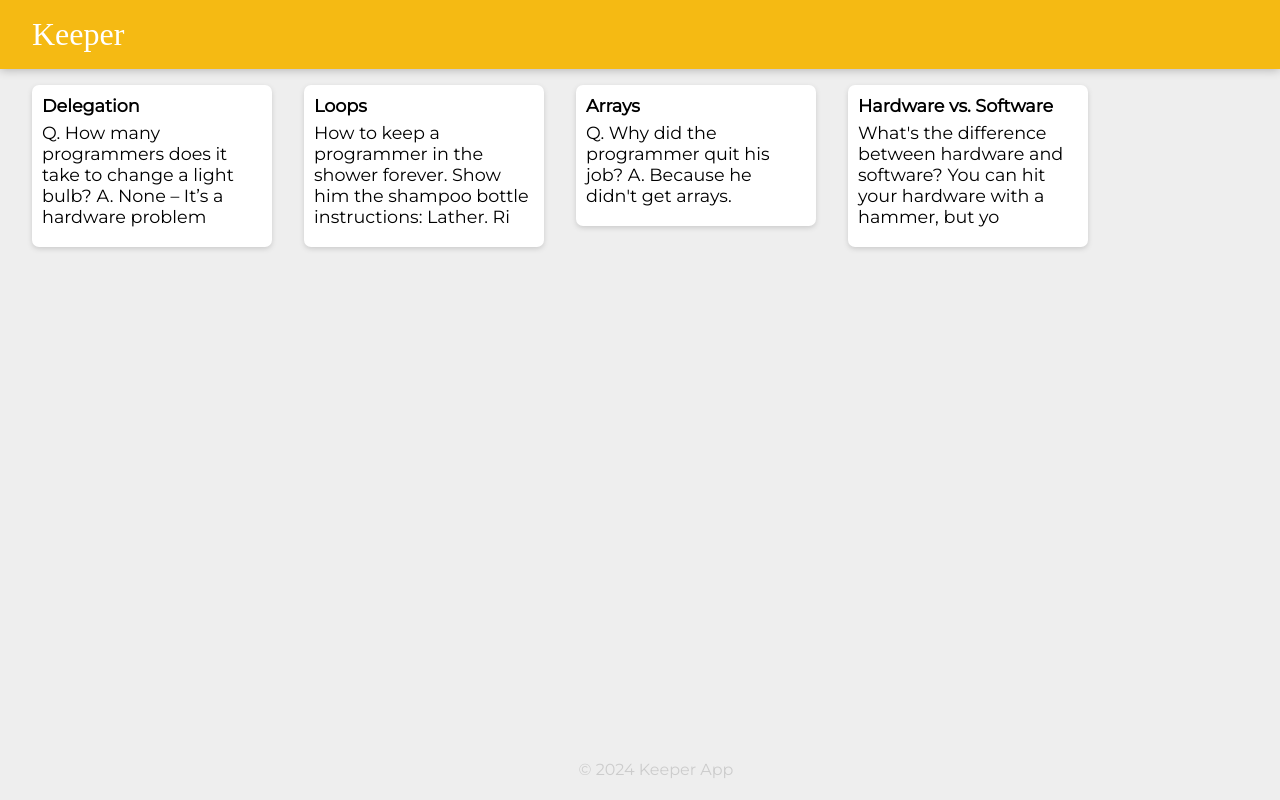
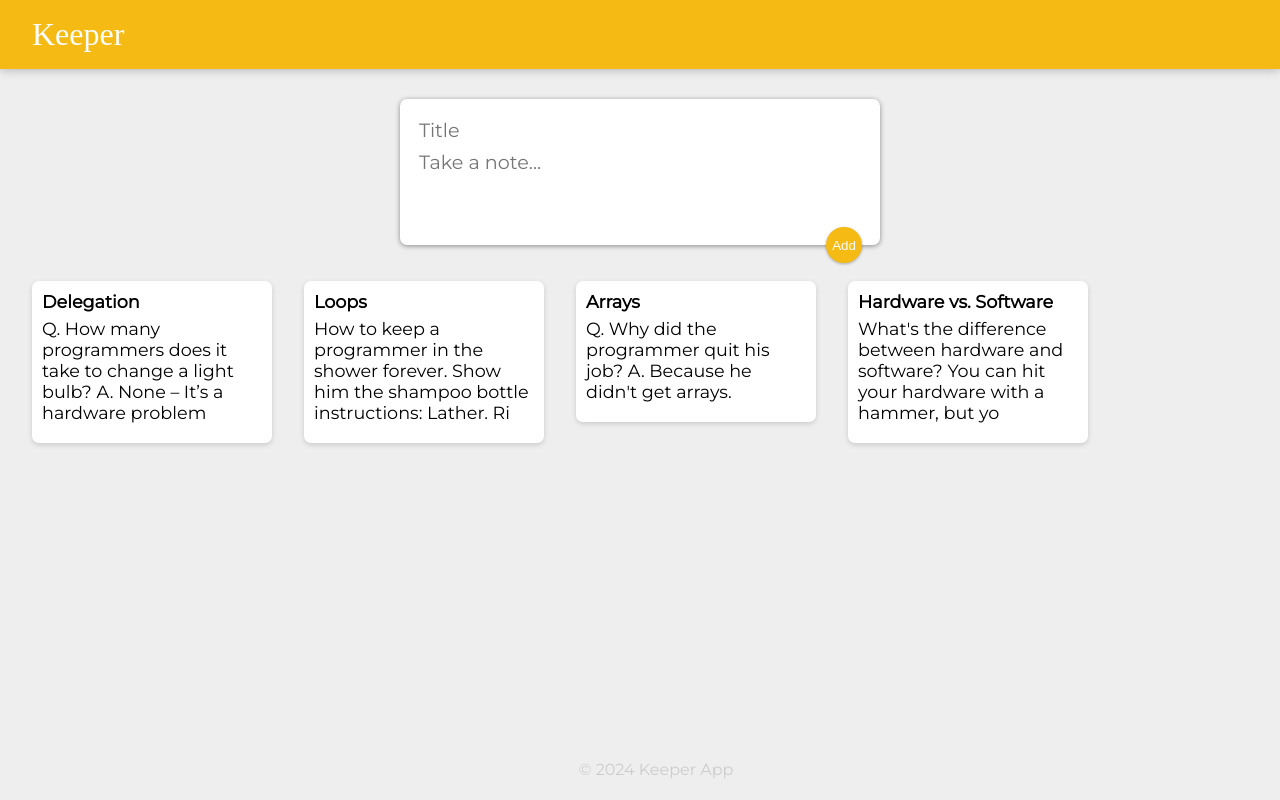
Before and after one commit to binodcoder/keeper-app, a React (Create React App) app: page / in a window 1280 px wide. Built offline with nearby package versions, Linux system fonts and the light colour scheme; a web font is replaced by a local one.

Commit message:
big changes on css file

```diff
--- a/public/styles.css
+++ b/public/styles.css
@@ -54,3 +54,49 @@
   white-space: pre-wrap;
   word-wrap: break-word;
 }
+
+.note button {
+  position: relative;
+  float: right;
+  margin-right: 10px;
+  color: #f5ba13;
+  border: none;
+  width: 36px;
+  height: 36px;
+  cursor: pointer;
+  outline: none;
+}
+
+form {
+  position: relative;
+  width: 480px;
+  margin: 30px auto 20px auto;
+  background: #fff;
+  padding: 15px;
+  border-radius: 7px;
+  box-shadow: 0 1px 5px rgb(138, 137, 137);
+}
+form input,
+form textarea {
+  width: 100%;
+  border: none;
+  padding: 4px;
+  outline: none;
+  font-size: 1.2em;
+  font-family: inherit;
+  resize: none;
+}
+form button {
+  position: absolute;
+  right: 18px;
+  bottom: -18px;
+  background: #f5ba13;
+  color: #fff;
+  border: none;
+  border-radius: 50%;
+  width: 36px;
+  height: 36px;
+  box-shadow: 0 1px 3px rgba(0, 0, 0, 0.3);
+  cursor: pointer;
+  outline: none;
+}
--- a/src/components/App.jsx
+++ b/src/components/App.jsx
@@ -3,11 +3,15 @@
 import Footer from "./Footer";
 import Note from "./Note";
 import notes from "../notes";
+import CreateArea from "./CreateArea";
 
 function App() {
   return (
     <div>
       <Header />
+
+      <CreateArea />
+
       {notes.map((note) => (
         <Note
           key={note.key}
@@ -15,6 +19,7 @@
           content={note.content.substring(0, 100)}
         />
       ))}
+
       <Footer />
     </div>
   );
--- /dev/null
+++ b/src/components/CreateArea.jsx
@@ -0,0 +1,15 @@
+import React from "react";
+
+function CreateArea() {
+  return (
+    <div>
+      <form>
+        <input name="title" placeholder="Title" />
+        <textarea name="content" placeholder="Take a note..." rows="3" />
+        <button>Add</button>
+      </form>
+    </div>
+  );
+}
+
+export default CreateArea;
```
Also changed, not shown: src/index.js (+0 -13 lines).
